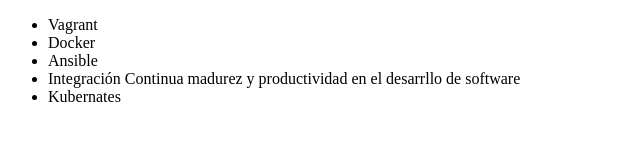
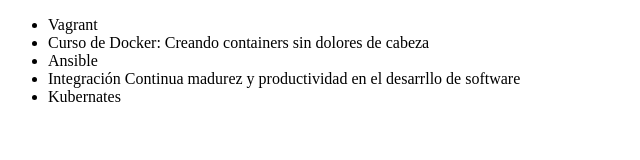
Before and after one commit to JesusAmirHM/AluraEjercicio, a plain HTML site: page index.html in a window 1280 px wide. Shown: the whole page, without its empty margins (0-640 px from the left). Drawn offline with Linux system fonts and the light colour scheme.

Commit message:
cambiando nomre curso docker

```diff
--- a/index.html
+++ b/index.html
@@ -7,7 +7,7 @@
 <body>
     <ul>
         <li>Vagrant</li>
-        <li>Docker</li>
+        <li> Curso de Docker: Creando containers sin dolores de cabeza</li>
         <li>Ansible</li>
         <li>Integración Continua madurez y productividad en el desarrllo de software</li>
         <li>Kubernates</li>
```
